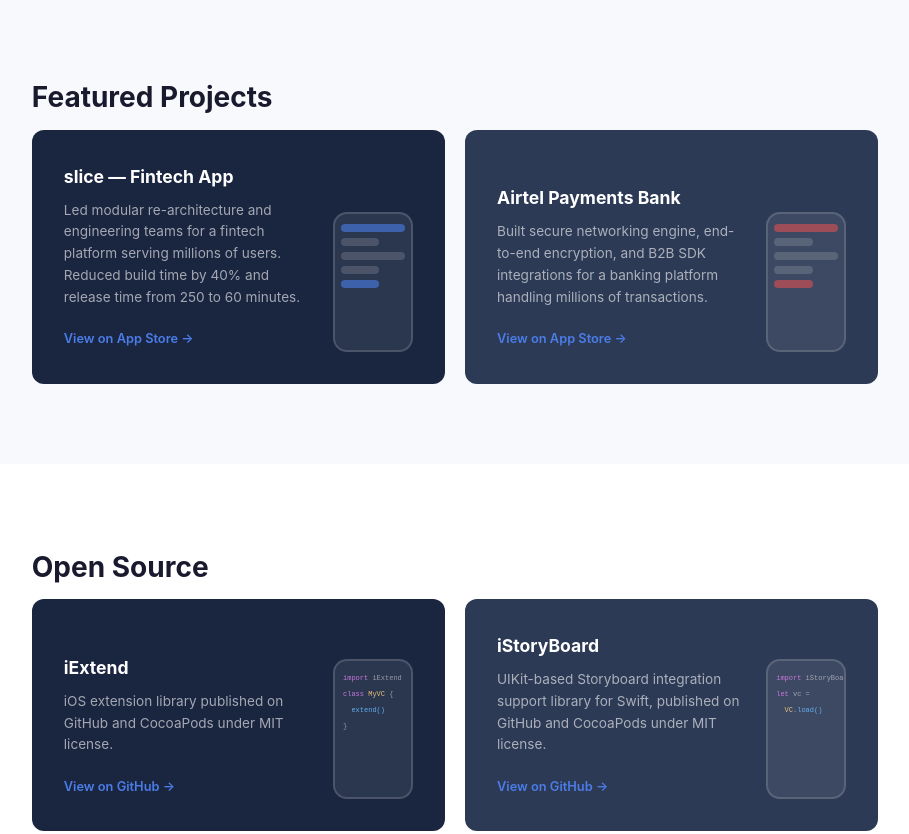
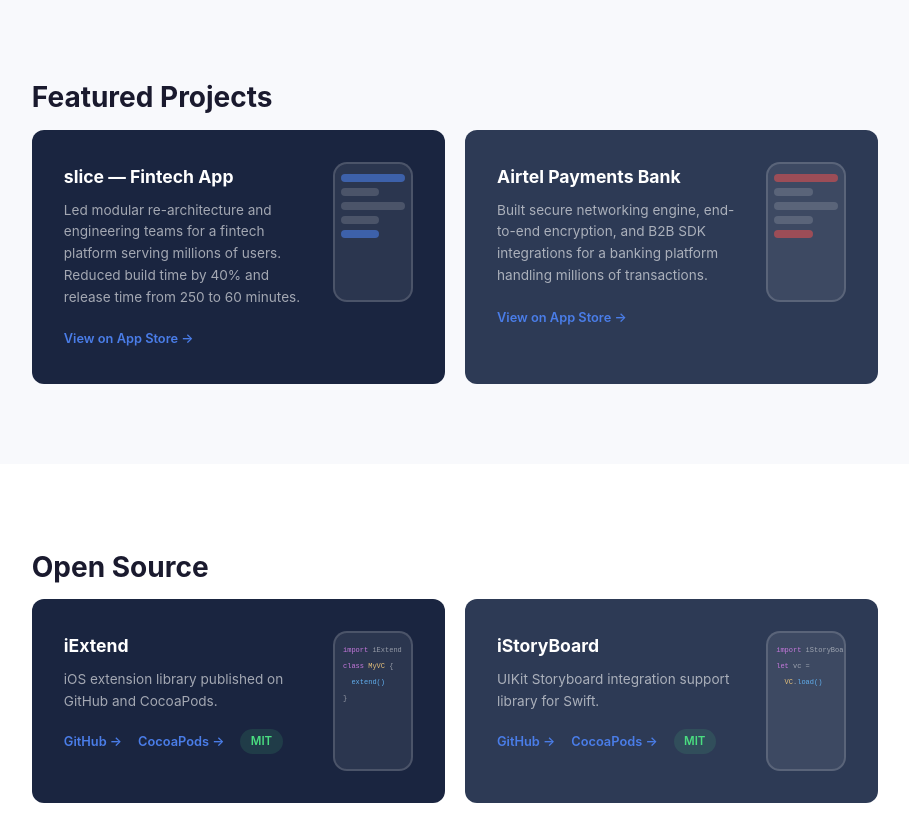
Before and after one commit to tuhinsbuddy/ts_web, a plain HTML site: page index.html in a window 1280 px wide. Shown: the part 1140-1974 px from the top of the page, without its empty margins (185-1094 px from the left). Drawn offline with Linux system fonts and the light colour scheme.

Commit message:
New design and changes in features.

```diff
--- a/index.html
+++ b/index.html
@@ -167,8 +167,12 @@
         <div class="project-card project-card--dark">
           <div class="project-info">
             <h3>iExtend</h3>
-            <p>iOS extension library published on GitHub and CocoaPods under MIT license.</p>
-            <a href="https://github.com/tuhinsbuddy" target="_blank" rel="noopener" class="project-link">View on GitHub →</a>
+            <p>iOS extension library published on GitHub and CocoaPods.</p>
+            <div class="oss-links">
+              <a href="https://github.com/UltranLab/iExtend" target="_blank" rel="noopener" class="project-link">GitHub →</a>
+              <a href="https://cocoapods.org/pods/iExtend" target="_blank" rel="noopener" class="project-link">CocoaPods →</a>
+              <span class="oss-badge">MIT</span>
+            </div>
           </div>
           <div class="project-visual">
             <div class="phone-mockup">
@@ -187,8 +191,12 @@
         <div class="project-card project-card--slate">
           <div class="project-info">
             <h3>iStoryBoard</h3>
-            <p>UIKit-based Storyboard integration support library for Swift, published on GitHub and CocoaPods under MIT license.</p>
-            <a href="https://github.com/tuhinsbuddy" target="_blank" rel="noopener" class="project-link">View on GitHub →</a>
+            <p>UIKit Storyboard integration support library for Swift.</p>
+            <div class="oss-links">
+              <a href="https://github.com/tuhinsbuddy" target="_blank" rel="noopener" class="project-link">GitHub →</a>
+              <a href="#" class="project-link">CocoaPods →</a>
+              <span class="oss-badge">MIT</span>
+            </div>
           </div>
           <div class="project-visual">
             <div class="phone-mockup">
--- a/style.css
+++ b/style.css
@@ -350,6 +350,22 @@
 #projects { background: var(--light); }
 #opensource { background: var(--white); }
 
+.oss-links {
+  display: flex;
+  align-items: center;
+  gap: 1rem;
+  flex-wrap: wrap;
+}
+
+.oss-badge {
+  font-size: 0.72rem;
+  font-weight: 600;
+  color: #4ade80;
+  background: rgba(74, 222, 128, 0.12);
+  border-radius: 20px;
+  padding: 0.2rem 0.65rem;
+}
+
 .projects-grid {
   display: grid;
   grid-template-columns: 1fr 1fr;
@@ -361,7 +377,7 @@
   padding: 2rem;
   display: flex;
   justify-content: space-between;
-  align-items: flex-end;
+  align-items: flex-start;
   gap: 1rem;
   min-height: 200px;
   overflow: hidden;
```
